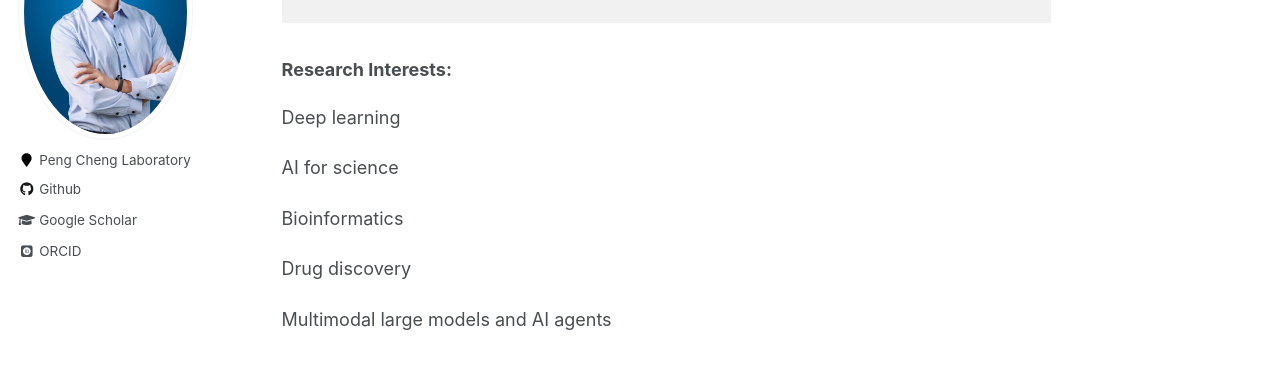
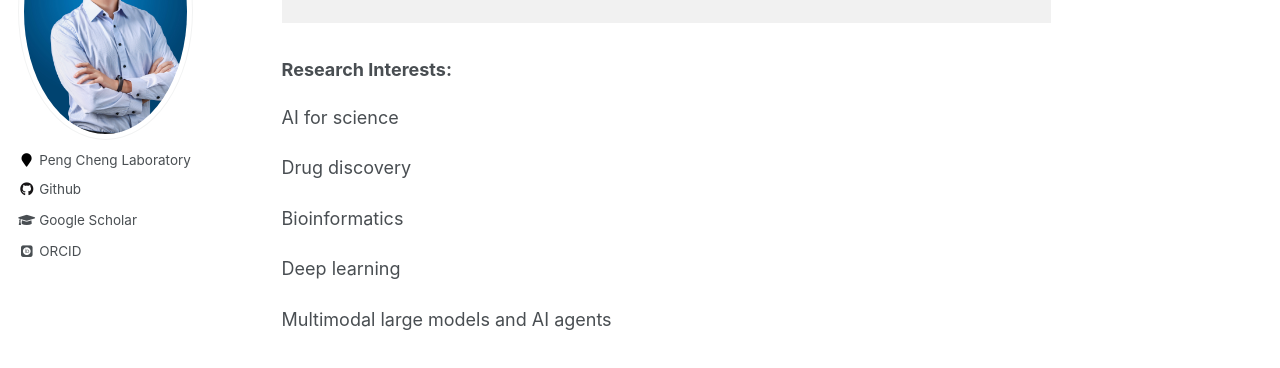
Before and after one commit to zhixiang-ren/zhixiang-ren.github.io, a Jekyll site: the page built from _pages/about.html, in a window 1280 px wide and 900 px high, scrolled down 516 px. Shown: the part 153-521 px from the top of the window. Built offline with Jekyll 4.4.1, drawn with Linux system fonts in a browser that asks for light colours; some web fonts are replaced.

```diff
--- a/_pages/about.html
+++ b/_pages/about.html
@@ -30,10 +30,10 @@ redirect_from:
 
 
 <p><h3 style="text-align:justify;">Research Interests: </h3></p>
+<p>AI for science</p>
+<p>Drug discovery</p>
+<p>Bioinformatics</p>
 <p>Deep learning</p>
-<p>AI for science</p>
-<p>Bioinformatics</p>
-<p>Drug discovery</p>
 <p>Multimodal large models and AI agents</p>
 
 <div style="float: left;">
```
